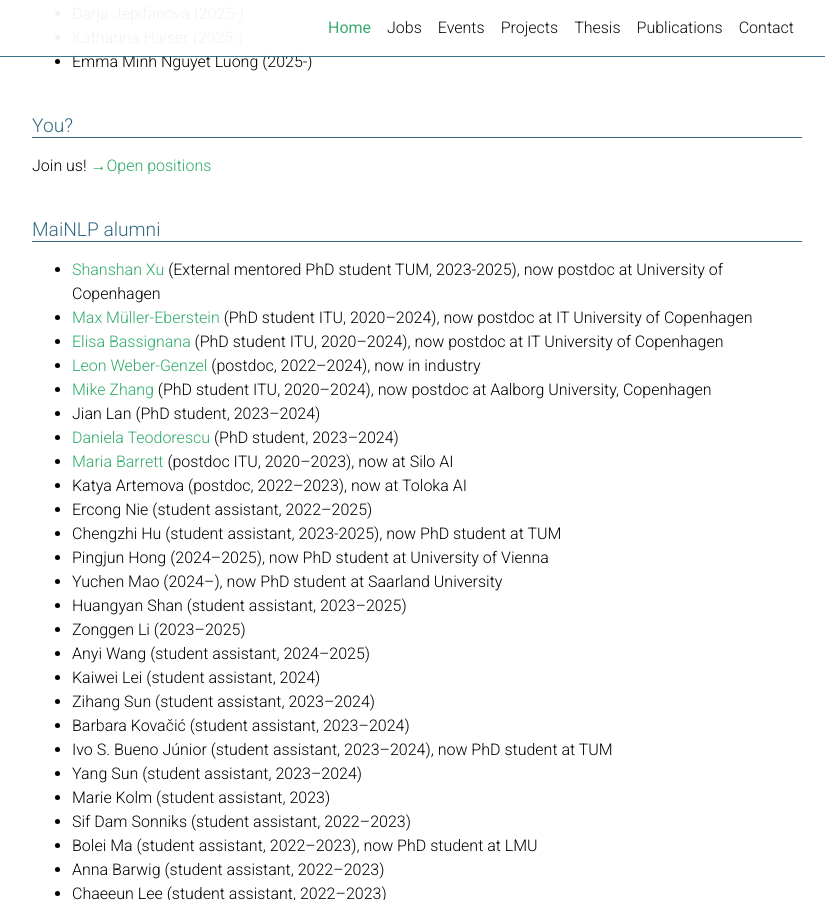
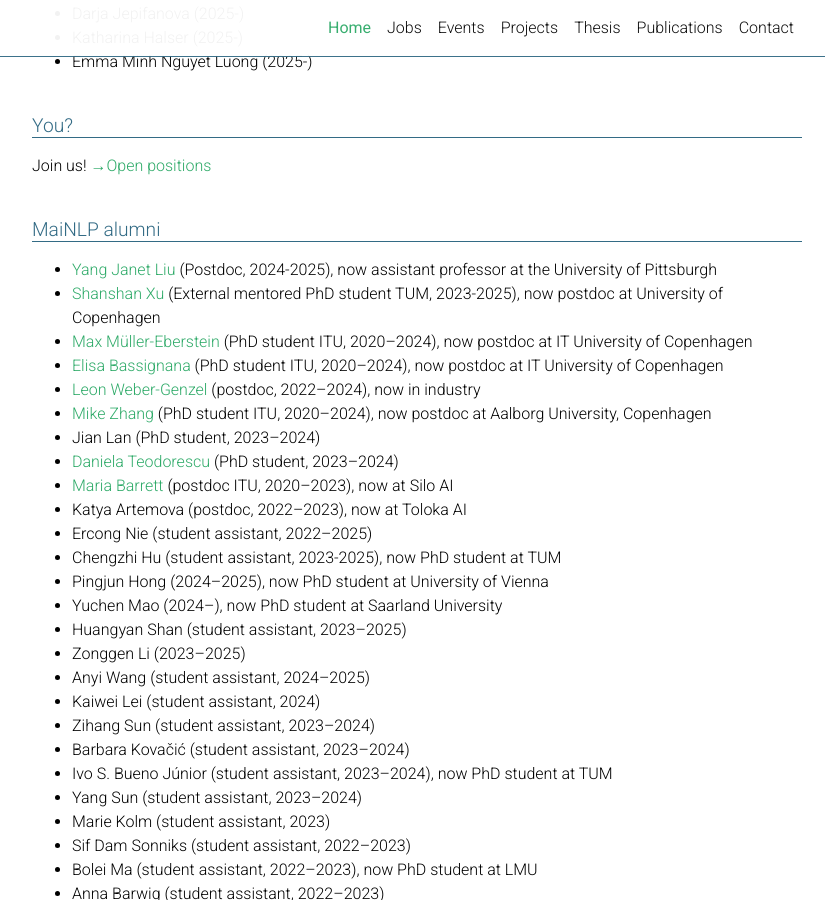
Before and after one commit to mainlp/mainlp.github.io, a Jekyll site: the page built from _pages/about.md, in a window 1280 px wide and 900 px high, scrolled down 4363 px. Shown: the whole window, without its empty margins (223-1048 px from the left). Built offline with Jekyll 4.4.1, drawn with Linux system fonts in a browser that asks for light colours; full-size pictures stand in for the smaller copies a plugin makes; comment, search, counter and statistics services are not loaded; a style sheet for code colours, icons or effects is not loaded; part of the change alters nothing that is shown; some of the changed text lies outside the part shown.

Commit message:
Update about.md, goodbye JL

```diff
--- a/_pages/about.md
+++ b/_pages/about.md
@@ -34,10 +34,6 @@ staff:
       description: Postdoc (2024–)
       website: https://scholar.google.it/citations?user=h6Nw1QIAAAAJ
       picture: silvia.jpeg
-    - name: Yang Janet Liu
-      description: Postdoc (2024–)
-      website: https://janetlauyeung.github.io/
-      picture: janet.png
     - name: Siyao (Logan) Peng
       description: Postdoc (2023–)
       website: https://logan-siyao-peng.github.io/
@@ -268,6 +264,7 @@ To <a href="/events-archive/">earlier events</a> at MaiNLP.
 
  <h2 class="category">MaiNLP alumni</h2>
   <ul>
+    <li><a href="https://janetlauyeung.github.io/">Yang Janet Liu</a> (Postdoc, 2024-2025), now assistant professor at the University of Pittsburgh</li>
     <li><a href="https://sxu3.github.io/">Shanshan Xu</a> (External mentored PhD student TUM, 2023-2025), now postdoc at University of Copenhagen</li>
     <li><a href="https://mxij.me/">Max Müller-Eberstein</a> (PhD student ITU, 2020–2024), now postdoc at IT University of Copenhagen</li>
     <li><a href="https://elisabassignana.github.io/">Elisa Bassignana</a> (PhD student ITU, 2020–2024), now postdoc at IT University of Copenhagen</li>
```
